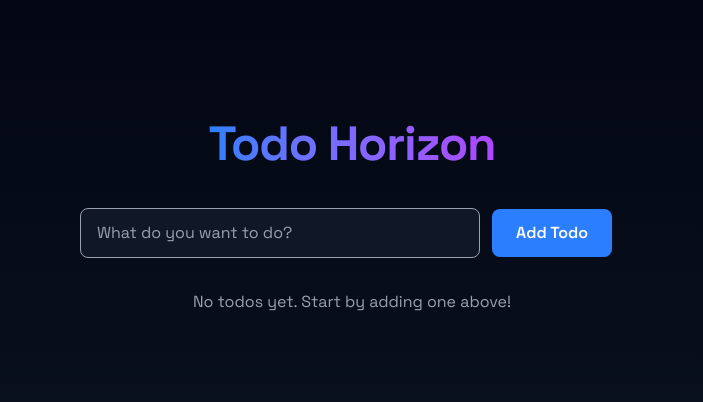
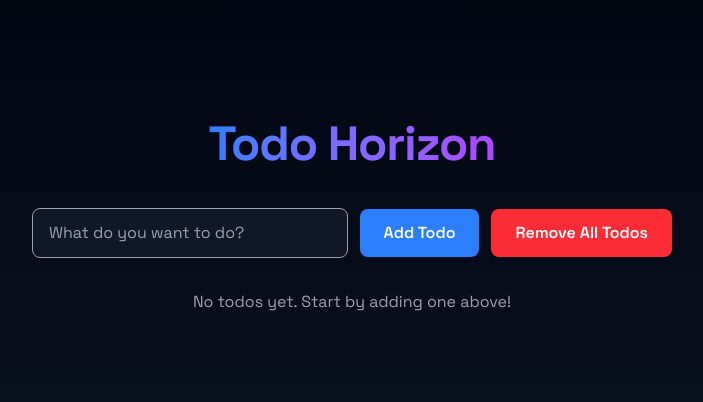
Before and after one commit to elishabhatti/redux-toolkit-todo, a React (Vite) app: page / in a window 1280 px wide. Shown: the top 402 px of the page, without its empty margins (288-991 px from the left). Built offline with nearby package versions, Linux system fonts and the light colour scheme; a web font is replaced by a local one.

Commit message:
added remove all todos button

```diff
--- a/src/components/AddTodo.jsx
+++ b/src/components/AddTodo.jsx
@@ -1,6 +1,6 @@
 import React, { useState } from "react";
 import { useDispatch } from "react-redux";
-import { addTodo } from "../features/todo/todoSlice";
+import { addTodo, removeAllTodos } from "../features/todo/todoSlice";
 import { motion } from "framer-motion";
 
 function AddTodo() {
@@ -10,11 +10,23 @@ function AddTodo() {
 
   const addTodoHandler = (e) => {
     e.preventDefault();
-    if (input.trim() === "") {
+    const trimmed = input.trim();
+    if (trimmed === "") {
       setError("Please enter a todo item.");
       return;
     }
-    dispatch(addTodo(input.trim()));
+
+    try {
+      dispatch(addTodo(trimmed));
+      setInput("");
+      setError("");
+    } catch (err) {
+      setError(err.message || "Something went wrong.");
+    }
+  };
+
+  const handleRemoveAllTodos = () => {
+    dispatch(removeAllTodos());
     setInput("");
     setError("");
   };
@@ -25,7 +37,7 @@ function AddTodo() {
       initial={{ opacity: 0, y: -20 }}
       animate={{ opacity: 1, y: 0 }}
       transition={{ type: "spring", stiffness: 70 }}
-      className="w-full max-w-xl mx-auto flex flex-col sm:flex-row items-center gap-3 px-4"
+      className="w-full max-w-2xl mx-auto flex flex-col gap-3 sm:flex-row sm:items-center px-4"
       aria-label="Add Todo Form"
     >
       <input
@@ -36,6 +48,7 @@ function AddTodo() {
         onChange={(e) => setInput(e.target.value)}
         aria-label="Todo input"
       />
+
       <button
         type="submit"
         className="px-6 py-3 bg-blue-500 text-white rounded-lg font-semibold hover:bg-blue-600 transition-all duration-200 w-full sm:w-auto"
@@ -43,13 +56,21 @@ function AddTodo() {
       >
         Add Todo
       </button>
-      <div>
-        {error && (
-          <p className="w-full text-red-400 text-sm mt-2 text-center sm:text-left">
-            {error}
-          </p>
-        )}
-      </div>
+
+      <button
+        type="button"
+        onClick={handleRemoveAllTodos}
+        className="px-6 py-3 bg-red-500 text-white rounded-lg font-semibold hover:bg-red-600 transition-all duration-200 w-full sm:w-auto"
+        aria-label="Remove All Todos Button"
+      >
+        Remove All Todos
+      </button>
+
+      {error && (
+        <p className="w-full text-red-400 text-sm text-center sm:text-left">
+          {error}
+        </p>
+      )}
     </motion.form>
   );
 }
--- a/src/components/Todo.jsx
+++ b/src/components/Todo.jsx
@@ -22,7 +22,7 @@ function Todo() {
               className="bg-gray-900 rounded-lg px-4 py-3 flex justify-between items-center shadow-md border border-gray-700"
             >
               <span className="text-white text-base">{todo.text}</span>
-              <div className="space-x-2">
+              <div className="space-x-4">
                 <button
                   onClick={() => dispatch(removeTodo(todo.id))}
                   className="text-red-400 hover:text-red-600 transition-colors duration-200"
@@ -31,7 +31,7 @@ function Todo() {
                   <X className="w-5 h-5" />
                 </button>
                 <button
-                  onClick={() => dispatch(updateTodo(todo.id))}
+                  // onClick={() => dispatch(updateTodo(todo.id, todo.text))}
                   className="text-blue-400 hover:text-blue-600 transition-colors duration-200"
                   aria-label={`Update ${todo.text}`}
                 >
--- a/src/features/todo/todoSlice.js
+++ b/src/features/todo/todoSlice.js
@@ -36,6 +36,6 @@ export const todoSlice = createSlice({
   },
 });
 
-export const { addTodo, removeTodo, removeAllTodos } = todoSlice.actions;
+export const { addTodo, removeTodo, removeAllTodos} = todoSlice.actions;
 
 export default todoSlice.reducer;
```
